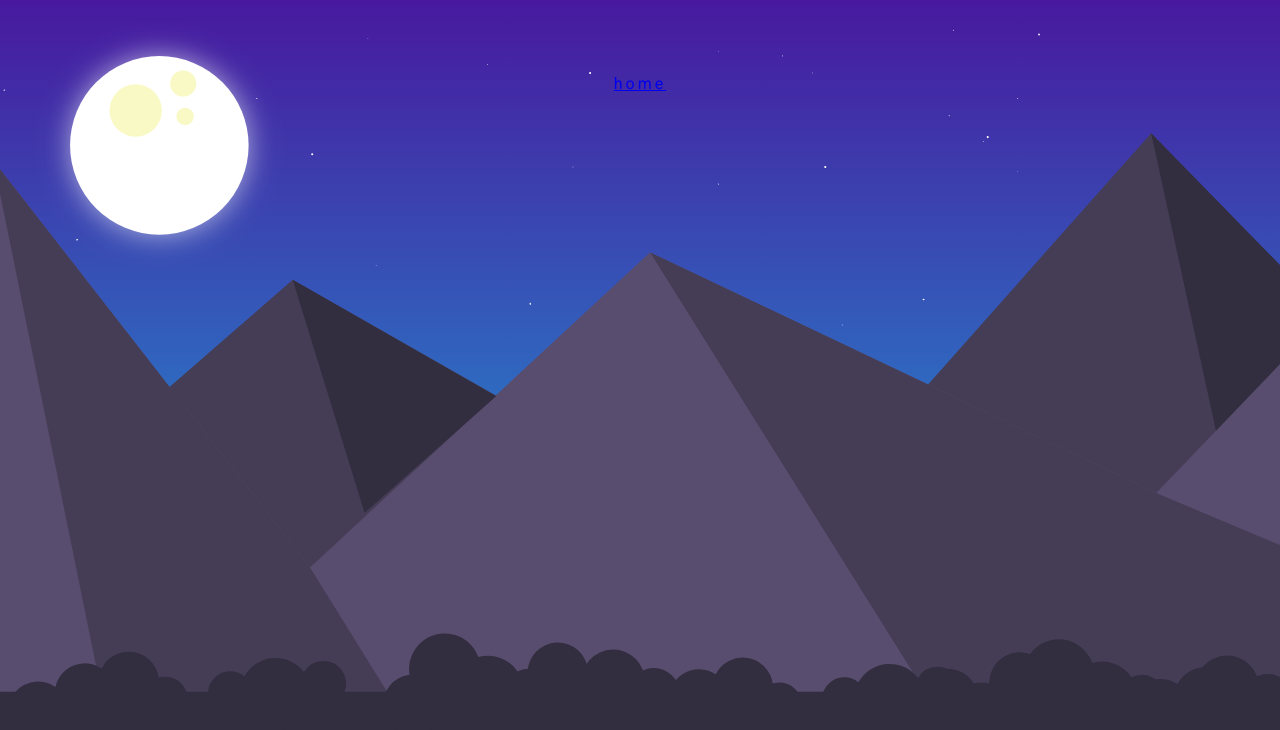
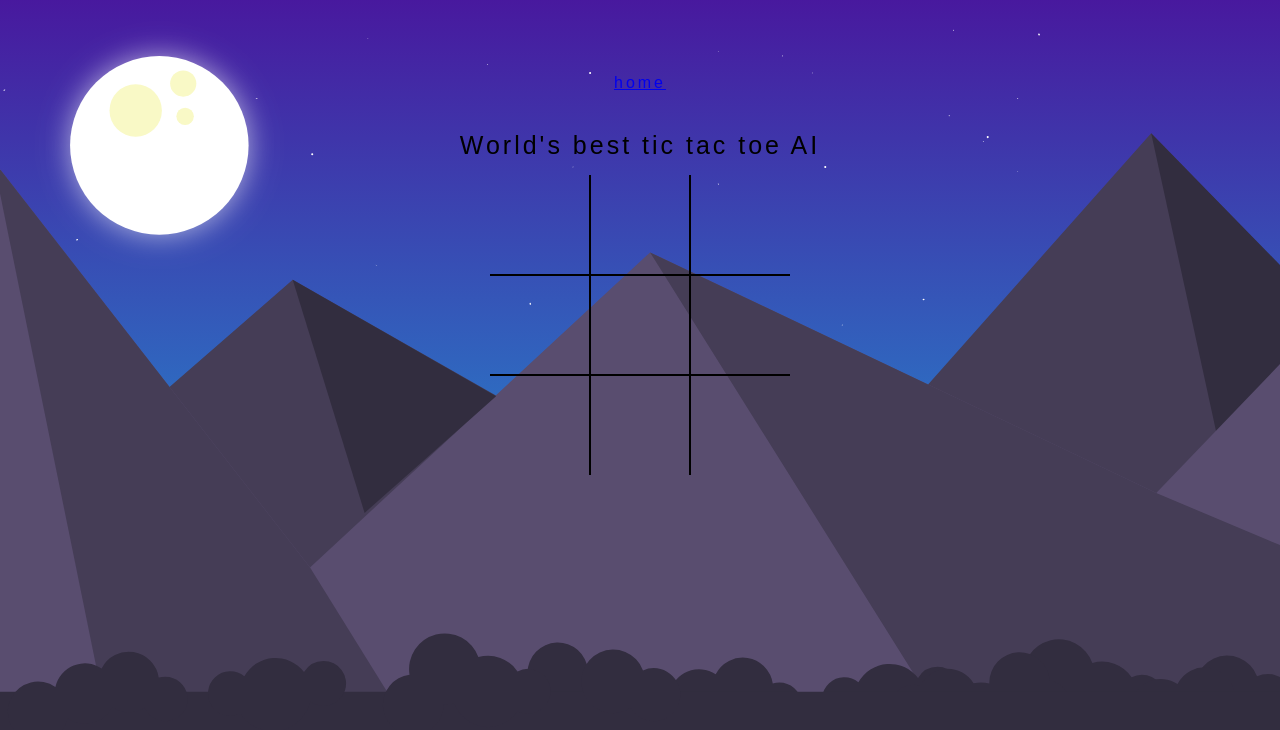
Before and after one commit to Bgorson/project3, a React (Create React App) app in the folder client/: page /miniGame3 in a window 1280 px wide. Shown: the top 730 px of the page. Built offline with nearby package versions, Linux system fonts and the light colour scheme.

Commit message:
fixed render

```diff
--- a/client/src/App.js
+++ b/client/src/App.js
@@ -17,7 +17,7 @@ import Minigame1 from "./components/minigame1/components/Clickygame"
 import Minigame2 from "./components/minigame2/CardFlip.js"
 import Minigame4 from "./components/minigame4/components/MiniGame4"
 import Tower from "./components/tower/tower"
-
+import Minigame3 from "./components/minigame3/components/MiniGame3"
 
 
 class App extends Component {
@@ -240,6 +240,18 @@ class App extends Component {
 
 
 {/* ===================================== */}
+{/* ===================================== */}
+        <Route
+          exact path="/miniGame3"
+          render= { () =>
+            <Minigame3
+            userId= {this.state.userId}
+            userName= {this.state.username}
+            levelUp= {this.levelUp}
+            agility= {this.state.stat.agility}
+            />
+        }
+        />
 
 
 {/* ===================================== */}
--- a/client/src/components/minigame3/components/MiniGame3.js
+++ b/client/src/components/minigame3/components/MiniGame3.js
@@ -1,7 +1,6 @@
-import React from 'react';
-import MiniGame3 from "./components/MiniGame3"
+import React, {Component} from 'react';
 import './game.css';
-
+import '../index.css'
 
 class MiniGame3 extends Component {
 
@@ -14,7 +13,7 @@ class MiniGame3 extends Component {
             turn: 'X',
             gameLocked: false,
             gameEnded: false,
-            board: Arrary(9).fill(''),
+            board: Array(9).fill(''),
             totalMoves: 0
         }
     }
```
